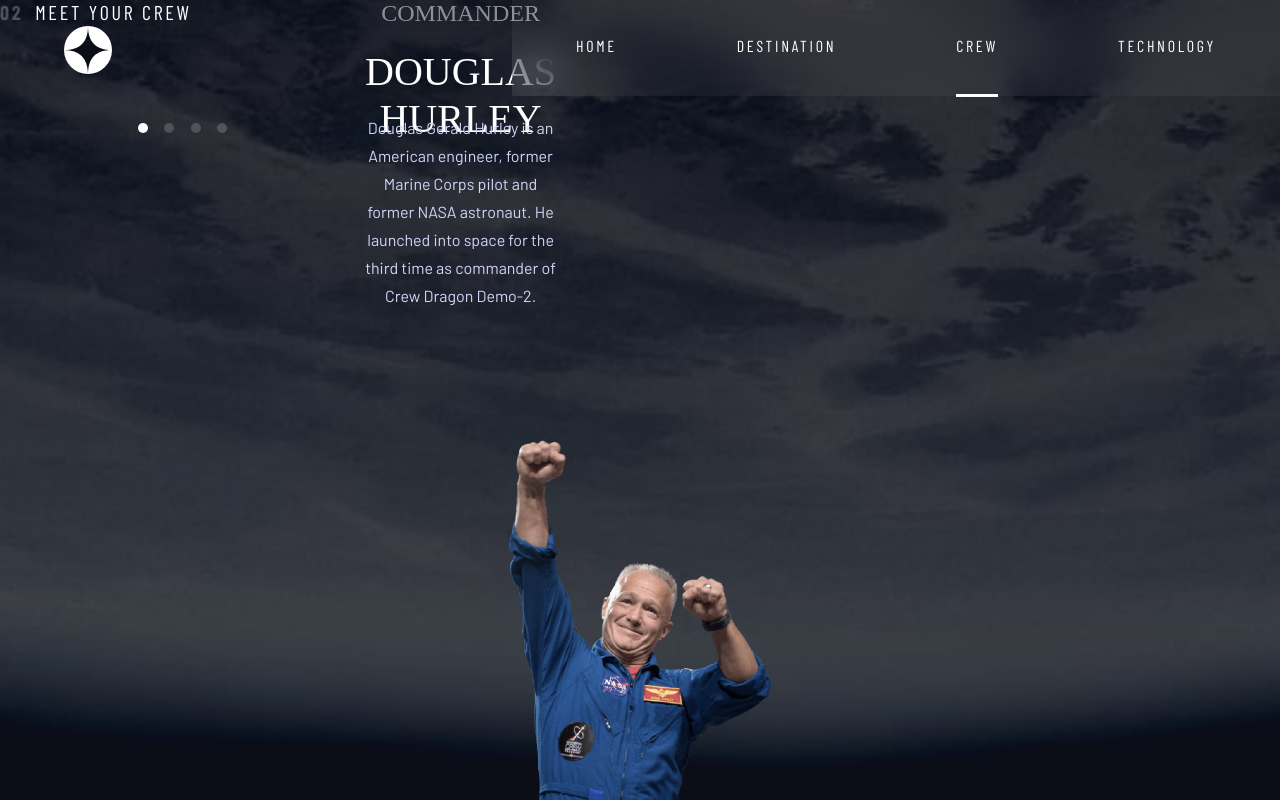
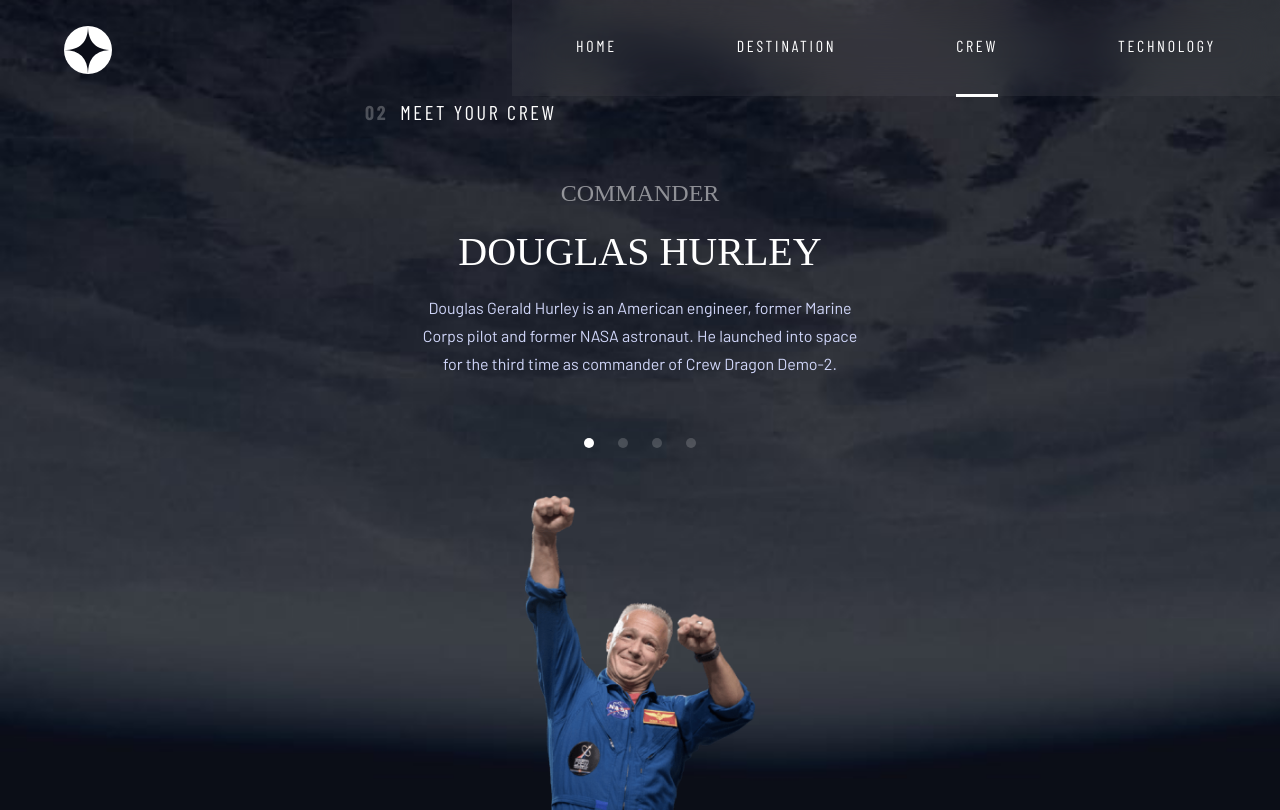
Before and after one commit to zttlmnn/space-tourism-multi-page, a React (Create React App) app: page /crew in a window 1280 px wide. Built offline with nearby package versions, Linux system fonts and the light colour scheme; a web font is replaced by a local one.

Commit message:
all views fixed

```diff
--- a/src/components/Layout/Header.module.scss
+++ b/src/components/Layout/Header.module.scss
@@ -31,12 +31,6 @@
 }
 
 .header {
-/*   padding: var(--base-unit);
-
-  @media (min-width: $bp-tablet) {
-    //padding: var(--base-unit) calc(var(--base-unit) * 1.75);
-    padding: 0;
-  } */
 
   &__container {
 /*     overflow: hidden;
@@ -51,9 +45,16 @@
    // max-width: 120rem;
 /*     margin: 0 auto;
  */    //padding: 0 var(--base-unit);
-         padding: 0 5vw;
+         padding: 0 10vw;
 
-    @media (min-width: $bp-desktop) {
+
+    @media (min-width: $bp-tablet) {
+      padding: 0 5vw;
+
+    }
+      @media (min-width: $bp-desktop) {
+
+
       top: 4rem;
 /*       padding-right: 0;
       padding-left: 5vw; */
--- a/src/components/Utilities/Grid.module.scss
+++ b/src/components/Utilities/Grid.module.scss
@@ -11,7 +11,10 @@
   grid-template-columns: 1fr repeat(10, minmax(3.2rem, 5.5rem)) 1fr;
 
 
+  @media (min-width: $bp-tablet) {
+    grid-template-rows: 10rem .25fr 8rem repeat(6, minmax(7rem, 10.5rem)) 1fr;
 
+  }
 
 
 
--- a/src/components/Utilities/Title.module.scss
+++ b/src/components/Utilities/Title.module.scss
@@ -7,22 +7,23 @@
   font-size: 1.6rem;
   letter-spacing: 0.27rem;
 
+  grid-row: 3;
+  grid-column: 2 / span 10;
+
  // width: 57.3rem;
 /*   margin: 0 auto;
  */
   @media (min-width: $bp-tablet) {
-    margin: 0;
 
     justify-content: flex-start;
     font-size: 2rem;
   }
 
   @media (min-width: $bp-desktop) {
-
     font-size: 2.8rem;
 
-    grid-column: 1 / span 2;
-    grid-row: 1 / span 3;
+    grid-row: 3;
+    grid-column: 2 / span 10;
   }
 
   span {
@@ -35,3 +36,13 @@
     margin-left: calc(var(--base-unit) * 0.5);
   }
 }
+
+/* &:first-child {
+  grid-row: 2;
+  grid-column: 2 / span 10;
+
+  @media (min-width: $bp-desktop) {
+    grid-row: 3;
+    grid-column: 2 / span 10;
+  }
+} */
--- a/src/components/Views/CrewView.module.scss
+++ b/src/components/Views/CrewView.module.scss
@@ -16,66 +16,54 @@
 
   &__img {
     position: relative;
-    overflow: hidden;
-    height: clamp(17rem, 70vw, 53rem);
 
-    // height: 22rem;
-    margin-top: calc(var(--base-unit) * 1.25);
-    display: flex;
-    justify-content: center;
-    border-bottom: 1px solid var(--clr-stroke);
+    grid-row: 4 / span 2;
+    grid-column: 3 / span 8;
+
+    img {
+      object-fit: contain;
+      object-position: bottom;
+    }
 
     @media (min-width: $bp-tablet) {
-      position: absolute;
-      bottom: 0;
-      left: 0;
-      right: 0;
-      height: clamp(30rem, 45vh, 70rem);
-      border-bottom: none;
-
-      grid-row: -1;
+      grid-row: 7 / -1;
+      grid-column: 3 / span 8;
     }
 
 
     @media (min-width: $bp-desktop) {
-      position: absolute;
-      height: 70vh;
-      left: 30%;
-      bottom: 0;
- //right: 17%;
-      border-bottom: none;
-
+      grid-row: 3 / -1;
+      grid-column: 7 / span 5;
     }
 
-    img {
-      position: absolute;
-
-      height: 100%;
-      width: auto;
-  }
   }
   &__btns {
-    margin: 0 auto;
-    height: calc(var(--base-unit) * 3.5);
-    width: calc(var(--base-unit) * 3.75);
+    height: 100%;
+    width: 100%;
+    display: flex;
+    justify-content: center;
+    align-items: center;
+    gap: var(--base-unit);
 
-    display: flex;
-    justify-content: space-between;
-    align-items: center;
-    padding: var(--base-unit) 0;
+    border-top: 1px solid var(--clr-stroke);
+
+
+    grid-row: 6 / span 1;
+    grid-column: 3 / span 8;
+
+
 
     @media (min-width: $bp-tablet) {
-      height: calc(var(--base-unit) * 2);
+      border-top: none;
 
-      grid-row: 3;
     }
 
     @media (min-width: $bp-desktop) {
       margin: 0;
       width: calc(var(--base-unit) * 5.5);
-      grid-column: 1;
-      grid-row: 5;
 
+      grid-row: 12 / span 1;
+      grid-column: 2 / span 8;
     }
   }
 
@@ -98,25 +86,23 @@
   }
 
   &__info {
-    margin: 0 auto;
-    max-width: 52rem;
-    height: calc(var(--base-unit) * 10);
+    text-align: center;
 
-    text-align: center;
+    grid-row: 7 / span 2;
+    grid-column: 3 / span 8;
+
     @media (min-width: $bp-tablet) {
-      height: calc(var(--base-unit) * 2);
+      grid-row: 4 / span 2;
     }
 
 
     @media (min-width: $bp-desktop) {
-      margin: 0;
-      height: calc(var(--base-unit) * 12);
 
       text-align: left;
 /*       max-width: 65rem;
  */
-      grid-column: 1;
-      grid-row: 4;
+      grid-row: 6 / span 2;
+      grid-column: 2 / span 6;
     }
 
 
@@ -150,7 +136,6 @@
       }
 
       @media (min-width: $bp-desktop) {
-        min-width: 65rem;
         height: calc(var(--base-unit) * 4);
         font-size: 5.6rem;
       }
--- a/src/components/Views/DestinationView.module.scss
+++ b/src/components/Views/DestinationView.module.scss
@@ -3,8 +3,6 @@
 .destination-view {
   background: center/cover no-repeat
     url("../../assets/destination/background-destination-mobile.jpg");
-
-
 
   @media (min-width: $bp-tablet) {
     background: center/cover no-repeat
@@ -16,81 +14,15 @@
       url("../../assets/destination/background-destination-desktop.jpg");
   }
 
- // GRID SETTINGS
 
- section {
-  // title
-  &:first-child {
-
-    grid-row: 3;
-    grid-column: 2 / span 10;
-  }
-
-  // btns
-  &:nth-of-type(2) {
-
-    grid-row: 6 / span 1;
-
-    grid-column: 1 / -1;
-  }
-  // text, body-copy, description
-  &:nth-of-type(3) {
-
-    grid-row: 7 / span 2;
-    grid-column: 3 / span 8;
-  }
-
-  &:nth-of-type(4) {
-
-    grid-row: 9 / span 2;
-    grid-column: 3 / span 8;
-  }
-
-  @media (min-width: $bp-desktop) {
-    // title
-    &:first-child {
-      grid-row: 3;
-      grid-column: 2 / span 10;
-    }
-
-    // btns
-    &:nth-of-type(2) {
-
-      grid-row: 4 / span 1;
-      grid-column: 8 / span 4;
-
-    }
-    // text, body-copy
-    &:nth-of-type(3) {
-
-      grid-row: 5 / span 5;
-      grid-column: 8 / span 4;
-
-/*       margin-left: 1vw;
- */    }
-
-    &:nth-of-type(4) {
-
-      grid-row: 10 / span 2;
-      grid-column: 8 / span 4;
-    }
-
-
-  }
-}
-
-figure {
+  &__img {
     position: relative;
-
-  margin: 0;
 
     grid-row: 4 / span 2;
     grid-column: 3 / span 8;
 
-
     img {
       object-fit: contain;
-
     }
 
     @media (min-width: $bp-desktop) {
@@ -107,16 +39,15 @@ figure {
     align-items: center;
     gap: var(--base-unit);
 
+    grid-row: 6 / span 1;
+    grid-column: 1 / -1;
 
-    @media (min-width: $bp-tablet) {
-/*       height: calc(var(--base-unit) * 5.5);
- *//*       width: calc(var(--base-unit) * 11.75);
- */    }
     @media (min-width: $bp-desktop) {
-      margin: 0;
       justify-content: flex-start;
       gap: calc(var(--base-unit) * 1.5);
 
+      grid-row: 4 / span 1;
+      grid-column: 8 / span 4;
     }
   }
   &__btn {
@@ -143,31 +74,23 @@ figure {
   }
 
   &__description {
-/*     margin: 0 auto;
- *//*     max-width: 57.3rem;
- */    //width: 32.7rem;
-    /*     max-width: 45rem;
- */ //width: 65ch;
     text-align: center;
+    border-bottom: 1px solid var(--clr-stroke);
 
-/*     height: calc(var(--base-unit) * 10);
- */
-    border-bottom: 1px solid var(--clr-stroke);
+    grid-row: 7 / span 2;
+    grid-column: 3 / span 8;
 
     @media (min-width: $bp-desktop) {
       margin: 0;
-/*       max-width: 44rem;
- */
-/*       height: calc(var(--base-unit) * 12);
- */
-/*       grid-column: 2;
-      grid-row: 4 / span 3; */
+
+      grid-row: 5 / span 5;
+      grid-column: 8 / span 4;
     }
 
     h2 {
       font-size: 5.6rem;
       font-family: var(--ff-heading);
-      height: calc(var(--base-unit) * 3.5);
+      height: calc(var(--base-unit) * 2.75);
 
       @media (min-width: $bp-tablet) {
         font-size: 8rem;
@@ -185,12 +108,17 @@ figure {
 
   &__details {
     /*     margin: 0 auto;
- */    text-align: center;
+ */
+    text-align: center;
     padding-top: calc(var(--base-unit) * 1.5);
+
+    grid-row: 9 / span 2;
+    grid-column: 3 / span 8;
 
     @media (min-width: $bp-tablet) {
       /*       width: 37.5rem;
- */      display: flex;
+ */
+      display: flex;
       justify-content: space-around;
     }
     @media (min-width: $bp-desktop) {
@@ -198,6 +126,9 @@ figure {
       width: 44rem;
       grid-column: 2;
       grid-row: 6;
+
+      grid-row: 10 / span 2;
+      grid-column: 8 / span 4;
 
       div {
         align-self: end;
--- a/src/components/Views/HomeView.module.scss
+++ b/src/components/Views/HomeView.module.scss
@@ -11,52 +11,26 @@
   @media (min-width: $bp-desktop) {
     background: bottom/cover no-repeat url('../../assets/home/background-home-desktop.jpg');
 
-/*     padding-top: 25vh;
- */
   }
-/*
-  &__flex-container {
-    max-width: 110rem;
-    margin: 0 auto;
-    padding-top: calc(var(--base-unit) * 3.5);
 
-    display: flex;
-    flex-direction: column;
-    align-items: center;
-
-    @media (min-width: $bp-tablet) {
-      padding-top: calc(var(--base-unit) * 8.25);
-    }
-    @media (min-width: $bp-desktop) {
-      padding-top: calc(var(--base-unit) * 16.25);
-
-      flex-direction: row;
-      justify-content: space-between;
-      align-items: flex-end;
-
-    }
-  }
- */
 
   &__intro {
-    //height: calc(var(--base-unit) * 13);
-
-    grid-row: 1 / span 4;
-
+      grid-row: 4 / span 3;
+      grid-column: 3 / span 8;
     @media (min-width: $bp-tablet) {
-/*       height: calc(var(--base-unit) * 14);
- */    }
+      grid-row: 3 / span 4;
+      grid-column: 3 / span 8;
+  }
 
     @media (min-width: $bp-desktop) {
-      width: 80%;
+      grid-row: 7 / span 6;
+      grid-column: 2 / span 5;
     }
   }
 
   h5 {
     height: calc(var(--base-unit) * 2);
-
-/*     margin: var(--base-unit) 0 calc(var(--base-unit) * 1.25);
- */    font-family: var(--ff-subheading-secondary);
+  font-family: var(--ff-subheading-secondary);
     color: var(--clr-secondary);
     font-size: 1.6rem;
     font-weight: 400;
@@ -66,8 +40,6 @@
     text-align: center;
 
     @media (min-width: $bp-tablet) {
-      height: calc(var(--base-unit) * 6);
-      padding-top: 10rem;
 
       font-size: 2rem;
     }
@@ -98,21 +70,26 @@
 
   }
 
+
   &__link-container {
-    height: calc(var(--base-unit) * 13);
     display: flex;
     justify-content: center;
     align-items: center;
 
+    grid-row: 7 / span 5;
+    grid-column: 2 / span 10;
+
     @media (min-width: $bp-tablet) {
-      height: calc(var(--base-unit) * 20);
     }
 
     @media (min-width: $bp-desktop) {
+      grid-row: 7 / span 6;
+      grid-column: 7 / span 5;
+
+
       justify-content: flex-end;
 
-      grid-column: 2;
-      grid-row: 4;
+
 
     }
   }
--- a/src/components/Views/TechnologyView.module.scss
+++ b/src/components/Views/TechnologyView.module.scss
@@ -14,57 +14,8 @@
       url("../../assets/technology/background-technology-desktop.jpg");
   }
 
-  // GRID SETTINGS
 
-  section {
-    // title
-    &:first-child {
-
-      grid-row: 2;
-      grid-column: 2 / span 10;
-    }
-
-    // btns
-    &:nth-of-type(2) {
-
-      grid-row: 6 / span 1;
-
-      grid-column: 1 / -1;
-    }
-    // text, body-copy
-    &:nth-of-type(3) {
-
-      grid-row: 7 / span 3;
-      grid-column: 3 / span 8;
-    }
-
-    @media (min-width: $bp-desktop) {
-      // title
-      &:first-child {
-        grid-row: 3;
-        grid-column: 2 / span 10;
-      }
-
-      // btns
-      &:nth-of-type(2) {
-        /*   background-color: rgba(0, 0, 255, 0.4);
-    */
-        grid-row: 5 / span 7;
-        grid-column: 2 / span 1;
-      }
-      // text, body-copy
-      &:nth-of-type(3) {
-        /*   background-color: rgba(0, 255, 255, 0.4);
-    */
-        grid-row: 5 / span 7;
-        grid-column: 3 / span 5;
-
-        margin-left: 1vw;
-      }
-    }
-  }
-
-  figure {
+  &__img {
     position: relative;
 
     margin: 0;
@@ -86,10 +37,16 @@
     align-items: center;
     gap: var(--base-unit);
 
+    grid-row: 6 / span 1;
+    grid-column: 1 / -1;
+
     @media (min-width: $bp-desktop) {
       flex-direction: column;
       justify-content: flex-start;
       align-items: flex-start;
+
+      grid-row: 5 / span 7;
+      grid-column: 2 / span 1;
     }
   }
   &__btn {
@@ -123,6 +80,16 @@
   }
 
   &__info {
+    grid-row: 7 / span 3;
+    grid-column: 3 / span 8;
+
+
+    @media (min-width: $bp-desktop) {
+      grid-row: 5 / span 7;
+      grid-column: 3 / span 5;
+
+      margin-left: 1vw;
+    }
     h3 {
       height: calc(var(--base-unit) * 1.5);
       font-size: 1.6rem;
@@ -130,6 +97,7 @@
       font-family: var(--ff-subheading-secondary);
       color: var(--clr-secondary);
       text-align: center;
+
 
       @media (min-width: $bp-tablet) {
         height: calc(var(--base-unit) * 2);
```
Lines whose indentation alone changed are shown as unchanged.
